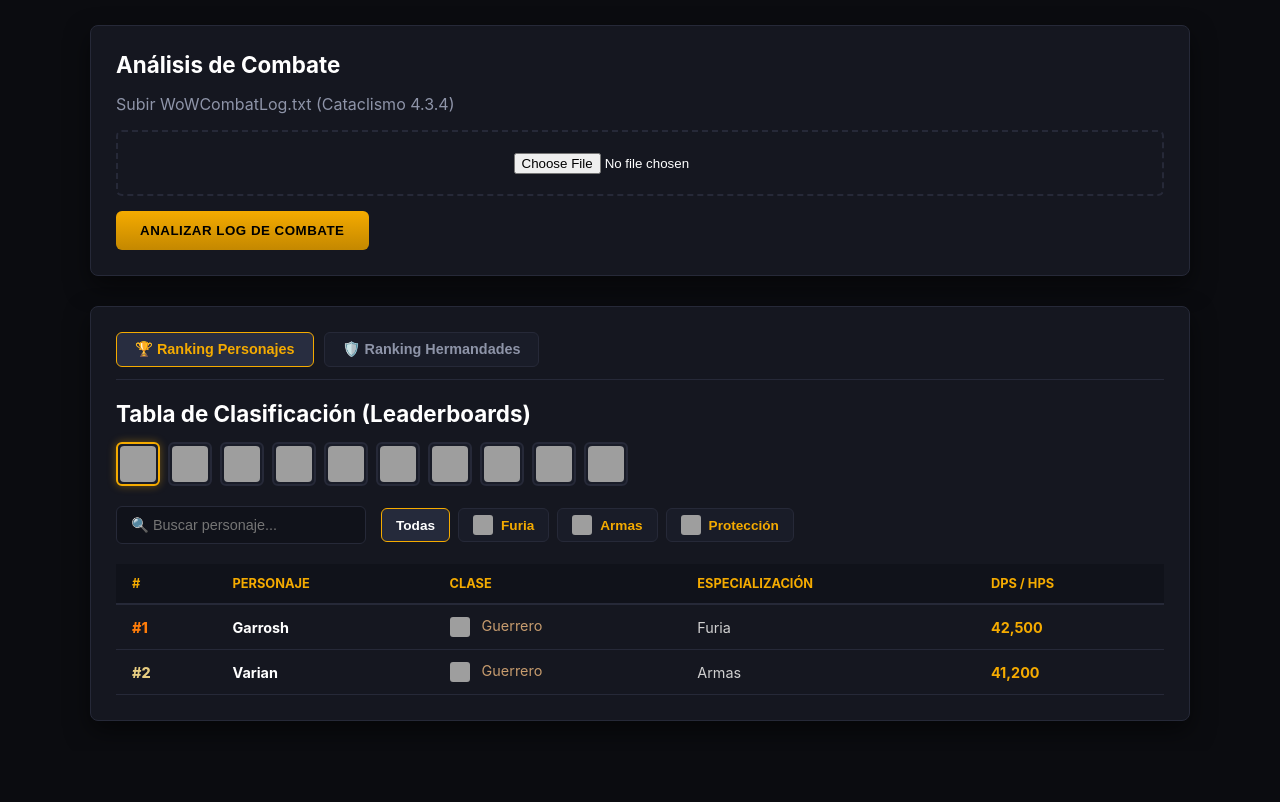
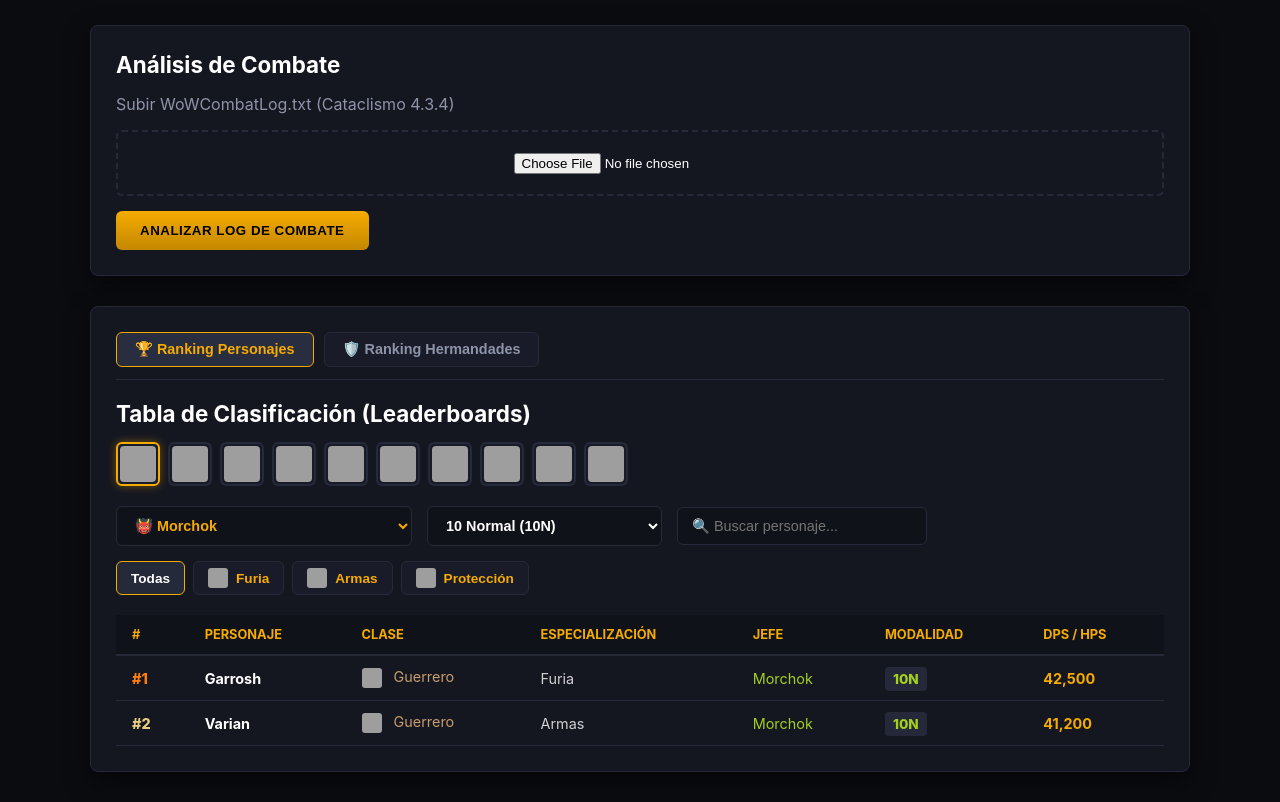
Before and after one commit to montoyasergio1076-debug/wow-raiderio-colombia, a website: page public/index.html in a window 1280 px wide. Shown: the part 62-864 px from the top of the page. Before the commit the page ends 813 px from the top, so only its background shows below. Drawn offline with Linux system fonts and the light colour scheme; grey boxes are pictures that could not be loaded.

Commit message:
Filtros de 8 jefes y modalidades completados

```diff
--- a/public/index.html
+++ b/public/index.html
@@ -42,6 +42,24 @@
       <div class="class-bar" id="classBarContainer"></div>
 
       <div class="search-filter-section">
+        <select id="bossSelect" class="search-input" onchange="filtrarTabla()" style="cursor: pointer; font-weight: bold; color: var(--accent-gold); width: auto;">
+          <option value="Morchok">👹 Morchok</option>
+          <option value="Zon'ozz">👁️ Señor de la Guerra Zon'ozz</option>
+          <option value="Yorsahj">🧪 Yor'sahj el Velador</option>
+          <option value="Hagara">⚡ Hagara la Vinculadora</option>
+          <option value="Ultraxion">🐉 Ultraxion</option>
+          <option value="Cuerno Negra">🚢 Maestro de guerra Cuerno Negra</option>
+          <option value="Espinazo">🔥 Espinazo de Alamuerte</option>
+          <option value="Locura">🌋 Locura de Alamuerte</option>
+        </select>
+
+        <select id="diffSelect" class="search-input" onchange="filtrarTabla()" style="cursor: pointer; font-weight: bold; width: auto;">
+          <option value="10N">10 Normal (10N)</option>
+          <option value="25N">25 Normal (25N)</option>
+          <option value="10H">10 Heroico (10H)</option>
+          <option value="25H">25 Heroico (25H)</option>
+          <option value="LFR">Buscador de Bandas (LFR)</option>
+        </select>
         <input type="text" id="searchInput" class="search-input" placeholder="🔍 Buscar personaje..." onkeyup="filtrarTabla()">
 
         <div class="spec-tabs" id="specTabsContainer">
@@ -67,6 +85,18 @@
   </div>
 
   <script>
+    // NOMBRES Y DIFICULTADES DE ALMA DE DRAGÓN
+const BOSSES_MAPPING = {
+  "Morchok": "Morchok",
+  "Zon'ozz": "Señor de la Guerra Zon'ozz",
+  "Yor'sahj": "Yor'sahj el Velador",
+  "Hagara": "Hagara la Vinculadora",
+  "Ultraxion": "Ultraxion",
+  "Warmaster Blackhorn": "Maestro de guerra Cuerno Negra",
+  "Cuerno Negra": "Maestro de guerra Cuerno Negra",
+  "Spine of Deathwing": "Espinazo de Alamuerte",
+  "Madness of Deathwing": "Locura de Alamuerte"
+};
     const SPELL_MAPPING = {
         // ================= GUERRERO FURIA =================
     "23881": { nombre: "Sed de sangre", clase: "Guerrero", rama: "Furia", rol: "DPS" },
@@ -1285,12 +1315,16 @@
       const tbody = document.getElementById('rankingBody');
       const theadRow = document.getElementById('tableHeaderRow');
       const busqueda = document.getElementById('searchInput').value.toLowerCase();
+      const bossFiltro = document.getElementById('bossSelect').value;
+      const diffFiltro = document.getElementById('diffSelect').value;
 
       theadRow.innerHTML = `
         <th>#</th>
         <th>Personaje</th>
         <th>Clase</th>
         <th>Especialización</th>
+        <th>Jefe</th>
+        <th>Modalidad</th>
         <th>DPS / HPS</th>
       `;
 
@@ -1300,11 +1334,14 @@
         const coincideClase = (j.clase === claseSeleccionada);
         const coincideRama = (ramaSeleccionada === 'Todas' || j.rama === ramaSeleccionada);
         const coincideNombre = j.nombre.toLowerCase().includes(busqueda);
-        return coincideClase && coincideRama && coincideNombre;
+        const coincideBoss = (!j.boss || j.boss === bossFiltro);
+        const coincideDiff = (!j.diff || j.diff === diffFiltro);
+
+        return coincideClase && coincideRama && coincideNombre && coincideBoss && coincideDiff;
       });
 
       if (filtrados.length === 0) {
-        tbody.innerHTML = '<tr><td colspan="5" style="text-align:center; color:#8e94a8; padding: 25px;">No se encontraron personajes para este filtro</td></tr>';
+        tbody.innerHTML = '<tr><td colspan="7" style="text-align:center; color:#8e94a8; padding: 25px;">No se encontraron registros para estos filtros</td></tr>';
         return;
       }
 
@@ -1326,6 +1363,8 @@
               ${j.clase}
             </td>
             <td style="color: #d0d0d0;">${j.rama}</td>
+            <td style="color: #a3d01c;">${j.boss || bossFiltro}</td>
+            <td><span class="guild-progress">${j.diff || diffFiltro}</span></td>
             <td style="color:#f5ab00; font-weight:bold;">${j.dps}</td>
           </tr>
         `;
@@ -1379,12 +1418,17 @@
         if (datos && datos.success && datos.ranking && datos.ranking.length > 0) {
           localStorage.setItem('resultadoWoW', JSON.stringify(datos.ranking));
 
+          const bossSel = document.getElementById('bossSelect').value;
+          const diffSel = document.getElementById('diffSelect').value;
+
           datos.ranking.forEach(p => {
             rankingData.unshift({
               nombre: p.nombre,
               clase: p.clase || 'Guerrero',
               rama: p.rama || 'Furia',
-              dps: (p.totalDaño / 60).toLocaleString('en-US', { maximumFractionDigits: 0 })
+              boss: p.boss || bossSel,
+              diff: p.dificultad || diffSel,
+              dps: p.dps || (p.totalDaño / 60).toLocaleString('en-US', { maximumFractionDigits: 0 })
             });
           });
 
```
